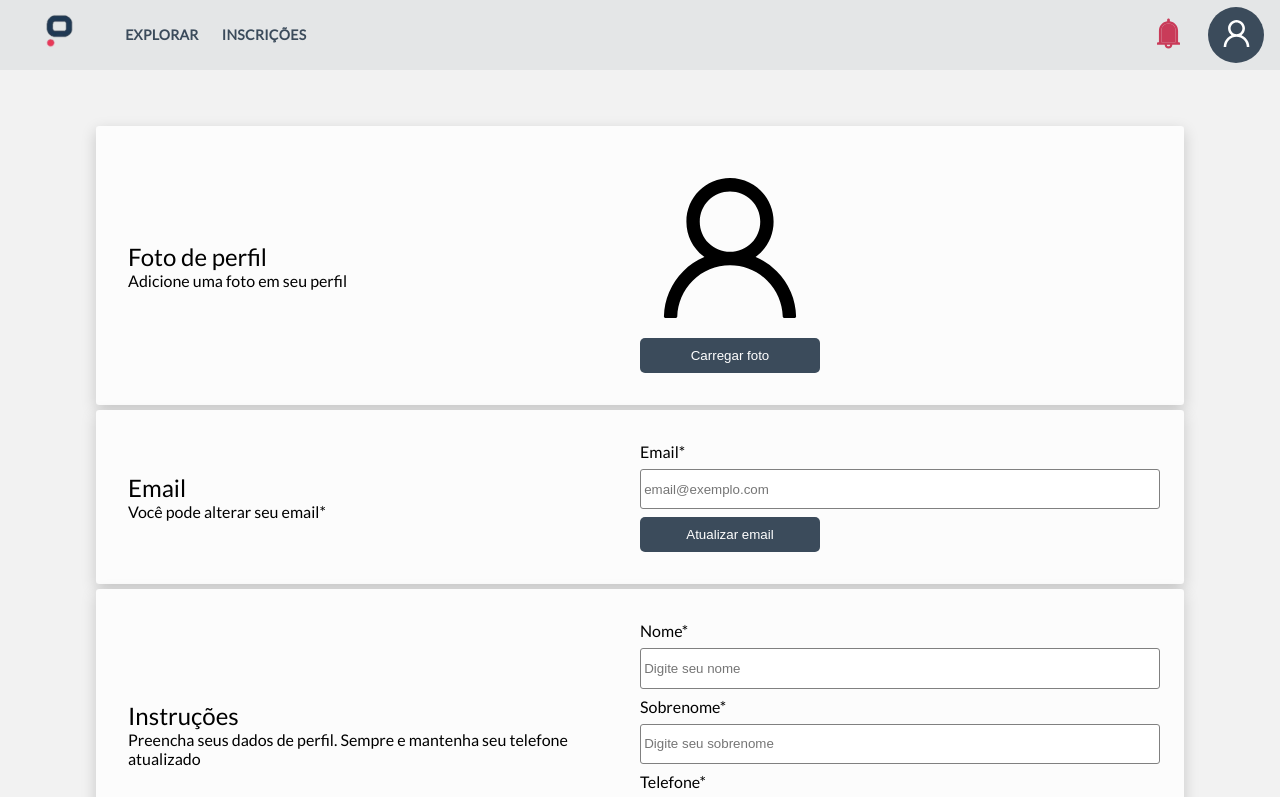
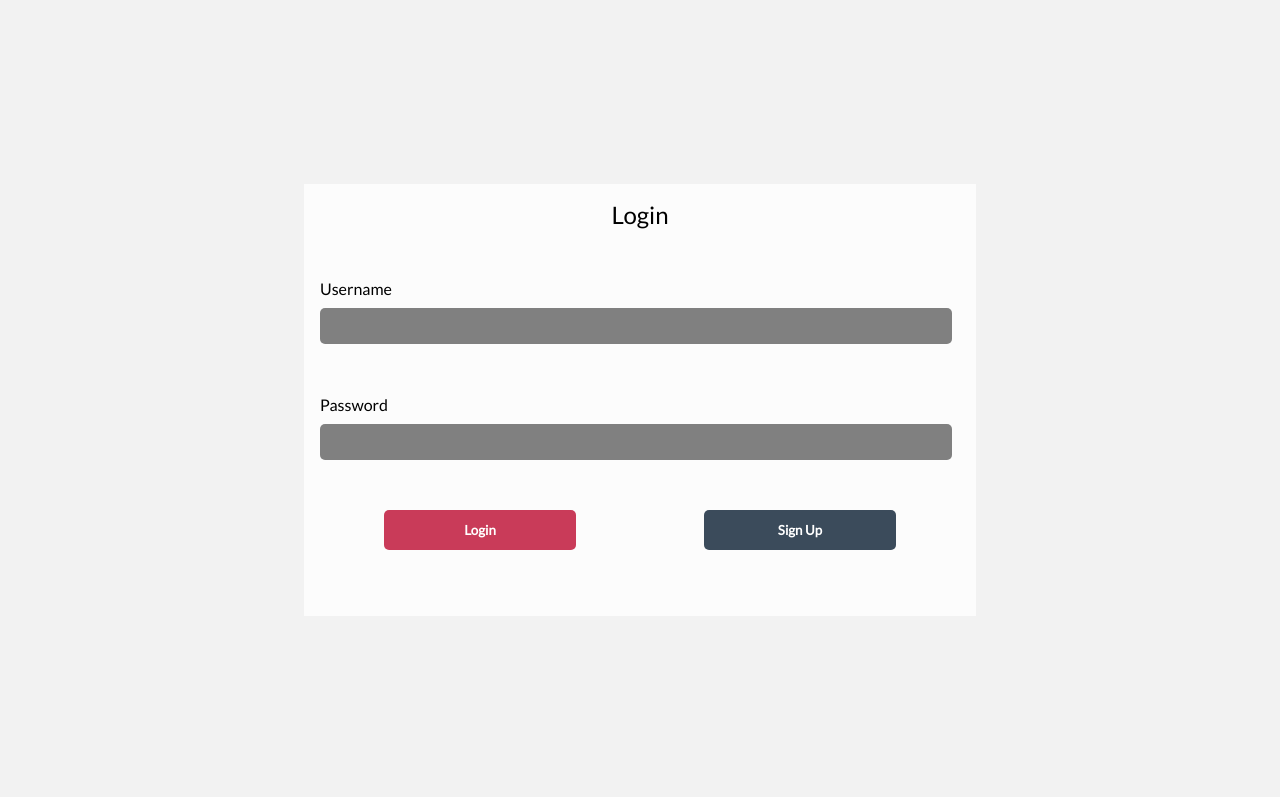
Before and after one commit to fernandocfbf/preparoCodeChallenge, a React (Create React App) app in the folder preparo_clone/: page /login in a window 1280 px wide. Before the commit this address led to /dados. Shown: the top 797 px of the page. Built offline with nearby package versions, Linux system fonts and the light colour scheme.

Commit message:
Implementei uma página de login

```diff
--- /dev/null
+++ b/preparo_clone/src/pages/login/index.js
@@ -0,0 +1,91 @@
+import { useState } from 'react'
+import styles from './styles.module.scss'
+import api from '../../services/api'
+import { Redirect } from "react-router-dom";
+
+
+export default function Login() {
+
+  const [username, setUsername] = useState("")
+  const [password, setPassword] = useState("")
+  const [redirect, setRedirect] = useState(false)
+  const [message, setMessage] = useState("")
+
+  function signIn(username, password) {
+    setMessage("Carregando...")
+
+    api.post('/signIn', {
+      user: username,
+      password: password
+    }).then(resp => {
+
+      if (resp.data.auth) {
+        //usuário autenticado
+        console.log("redirect")
+        setRedirect(true)
+        return
+      }
+
+      else {
+        //usuário não autenticado
+        setMessage("Usuário ou senha incorretos")
+      }
+    })
+  }
+
+  function signUp(username, password) {
+    if (username == "" || password == "") {
+      setMessage("Preencha todos os campos")
+    }
+
+    else {
+      api.post('/signUp', {
+        user: username,
+        password: password
+      }).then(resp => {
+        if (!resp.data.complete) {
+          setMessage("Usuário já existente")
+        }
+
+        else {
+          setMessage("Usuario cadastrado")
+        }
+      })
+    }
+  }
+
+  return (
+
+    <div className={styles.login}>
+      {redirect ? <Redirect to='/perfil' /> : null}
+      <div className={styles.fieldBox}>
+        <h2>Login</h2>
+
+        <div className={styles.container}>
+          <label>Username</label>
+          <input type='text'
+            onChange={(e) => setUsername(e.target.value)}></input>
+        </div>
+
+        <div className={styles.container}>
+          <label>Password</label>
+          <input type='password'
+            onChange={(e) => setPassword(e.target.value)}></input>
+        </div>
+
+        <div className={styles.buttons}>
+          <button
+            className={styles.signIn}
+            onClick={() => signIn(username, password)}
+          >Login</button>
+          <button
+            className={styles.signUp}
+            onClick={() => signUp(username, password)}
+          >Sign Up</button>
+        </div>
+        <p>{message}</p>
+      </div>
+
+    </div>
+  )
+}
--- /dev/null
+++ b/preparo_clone/src/pages/login/styles.module.scss
@@ -0,0 +1,65 @@
+.login {
+  display: flex;
+  justify-content: center;
+  align-items: center;
+  background-color: var(--general_background);
+  width: 100%;
+  height: 100vh;
+}
+
+.fieldBox {
+  display: flex;
+  width: 50%;
+  height: 50%;
+  padding: 1rem;
+  justify-content: center;
+  flex-wrap: wrap;
+  background-color: var(--container_background);
+}
+
+.container {
+  width: 100%;
+  display: flex;
+  flex-direction: column;
+
+  label{
+    font-family: Lato, sans-serif;
+    font-weight: 400;
+  }
+
+  input {
+    width: 95%;
+    border: none;
+    border-radius: 5px;
+    margin-top: 10px;
+    height: 1.5rem;
+    padding: 0.375rem 0.75rem;
+    font-size: 1rem;
+    background-color: gray;
+  }
+}
+
+.buttons{
+  width: 100%;
+  display: flex;
+  justify-content: space-around;
+
+  button{
+    border: none;
+    border-radius: 5px;
+    width: 30%;
+    height: 2.5rem;
+    font-family: Lato, sans-serif;
+    font-weight: 400;
+    color: white;
+    font-weight: bold;
+  }
+
+  .signIn{
+    background-color: var(--red);
+  }
+
+  .signUp{
+    background-color: var(--blue);
+  }
+}
--- a/preparo_clone/src/routes.jsx
+++ b/preparo_clone/src/routes.jsx
@@ -4,6 +4,7 @@ import { BrowserRouter as Router, Route, Redirect, Switch } from 'react-router-d
 import Inicio from './pages/inicio'
 import Localizacao from './pages/localizacao'
 import Dados from './pages/dados'
+import Login from './pages/login'
 
 const Routes = () => (
   <Router>
@@ -11,7 +12,8 @@ const Routes = () => (
           <Route path="/perfil" component={Inicio}></Route>
           <Route path="/localizacao" component={Localizacao}></Route>
           <Route path="/dados" component={Dados}></Route>
-          <Redirect to='dados'></Redirect>
+          <Route path="/login" component={Login}></Route>
+          <Redirect to='login'></Redirect>
       </Switch>
   </Router>
 )
```
